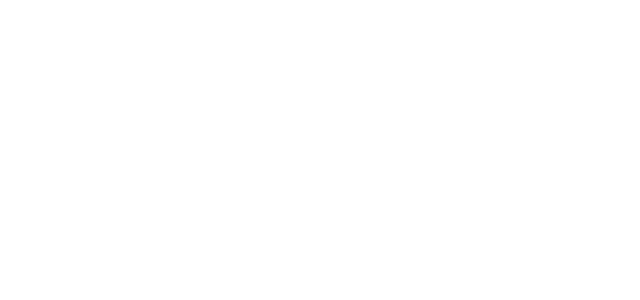
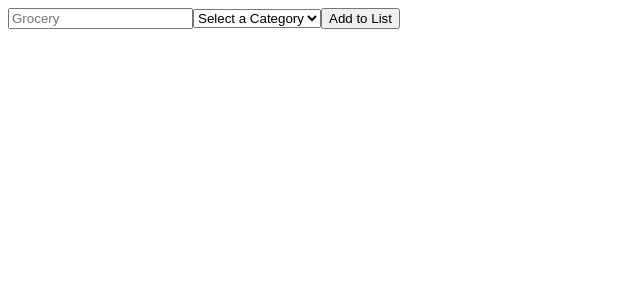
Before and after one commit to roballende/GroceryHelper, a React (Create React App) app: page / in a window 1280 px wide. Shown: the top 300 px of the page, without its empty margins (0-640 px from the left). Built offline with nearby package versions, Linux system fonts and the light colour scheme.

Commit message:
Created form to add grocery

```diff
--- a/src/Form.js
+++ b/src/Form.js
@@ -3,7 +3,7 @@
   return (
     <div className="App">
       <header className="App-header">
-
+        <h1>Form</h1>
       </header>
     </div>
   );
--- a/src/NavBar.js
+++ b/src/NavBar.js
@@ -1,12 +1,17 @@
-
+import Form from "./Form";
 
 function NavBar() {
   return (
-    <div className="App">
-      <header className="App-header">
-
-      </header>
-    </div>
+    <form className="new-grocery-form">
+      <input placeholder="Grocery" />
+      <select id="category">
+        <option value="" disabled selected hidden>Select a Category</option>
+        <option value="Fruits">Fruits</option>
+        <option value="Vegetables">Vegetables</option>
+        <option value="Meats">Meats</option>
+      </select>
+      <input type="submit" value="Add to List" />
+    </form>
   );
 }
 
```
